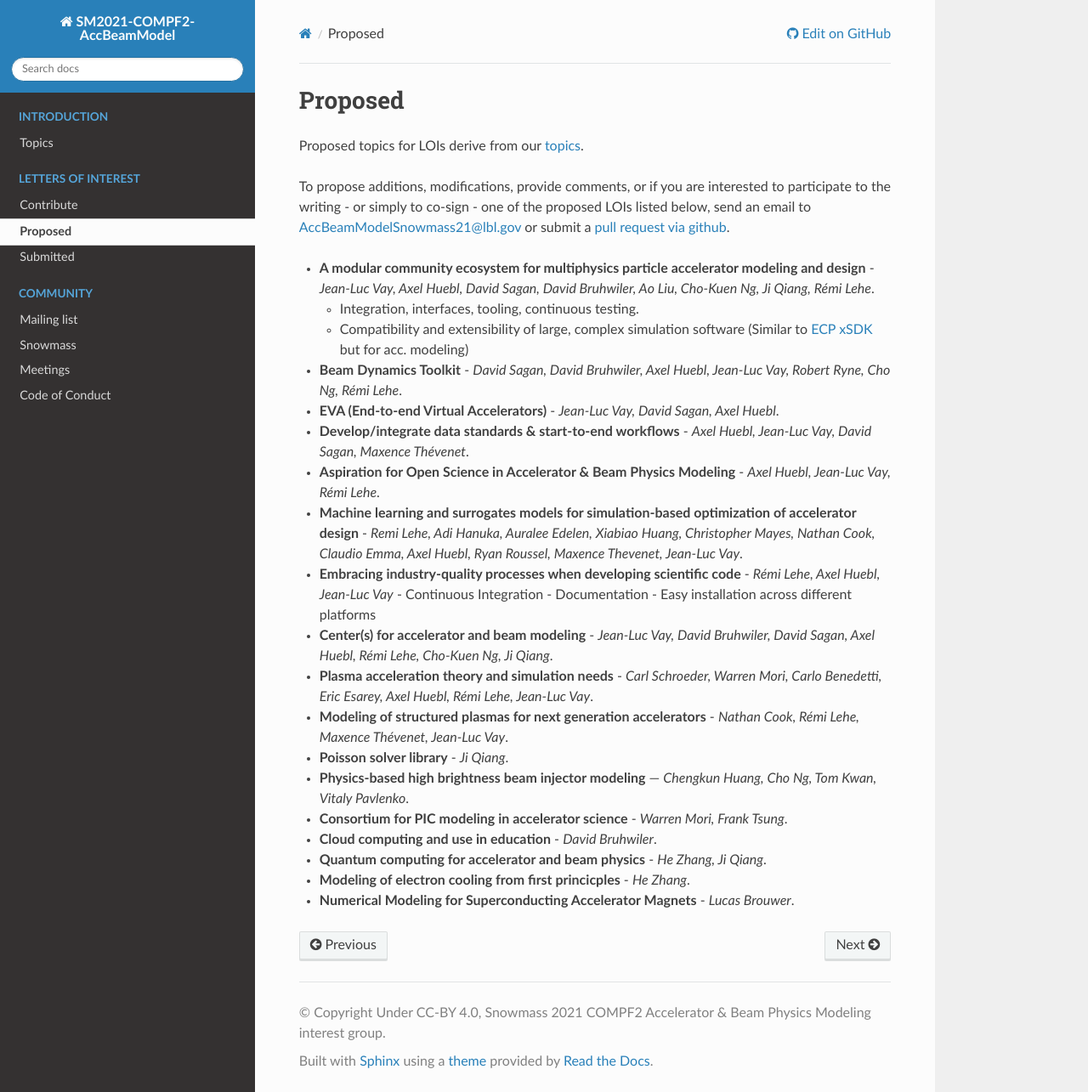
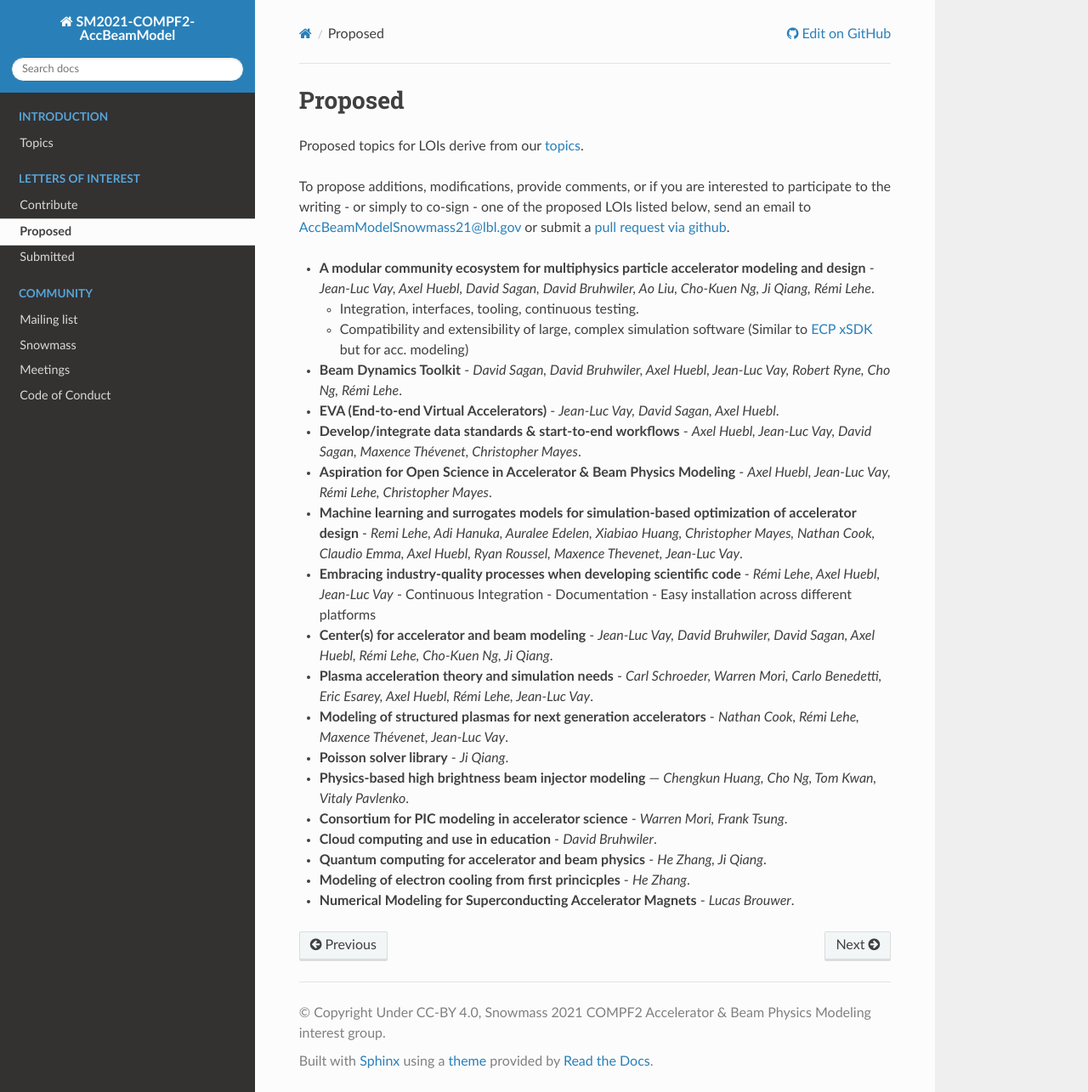
Before and after one commit to snowmass-compf2-accbeammodel/snowmass-compf2-accbeammodel.github.io, a Sphinx documentation site: the page built from docs/source/loi/proposed.rst, in a window 1280 px wide and 1285 px high. Shown: the whole window at 85% size. Built offline with Sphinx 7.4.7 and the Read the Docs theme 2.0.0, drawn with Linux system fonts in a browser that asks for light colours.

```diff
--- a/docs/source/loi/proposed.rst
+++ b/docs/source/loi/proposed.rst
@@ -14,8 +14,8 @@ To propose additions, modifications, provide comments, or if you are interested
   - Compatibility and extensibility of large, complex simulation software (Similar to `ECP xSDK <http://xsdk.info>`_ but for acc. modeling)
 - **Beam Dynamics Toolkit** - *David Sagan, David Bruhwiler, Axel Huebl, Jean-Luc Vay, Robert Ryne, Cho Ng, Rémi Lehe*.
 - **EVA (End-to-end Virtual Accelerators)** - *Jean-Luc Vay, David Sagan, Axel Huebl*.
-- **Develop/integrate data standards & start-to-end workflows** - *Axel Huebl, Jean-Luc Vay, David Sagan, Maxence Thévenet*.
-- **Aspiration for Open Science in Accelerator & Beam Physics Modeling** - *Axel Huebl, Jean-Luc Vay, Rémi Lehe*.
+- **Develop/integrate data standards & start-to-end workflows** - *Axel Huebl, Jean-Luc Vay, David Sagan, Maxence Thévenet, Christopher Mayes*.
+- **Aspiration for Open Science in Accelerator & Beam Physics Modeling** - *Axel Huebl, Jean-Luc Vay, Rémi Lehe, Christopher Mayes*.
 - **Machine learning and surrogates models for simulation-based optimization of accelerator design** - *Remi Lehe, Adi Hanuka, Auralee Edelen, Xiabiao Huang, Christopher Mayes, Nathan Cook, Claudio Emma, Axel Huebl, Ryan Roussel, Maxence Thevenet, Jean-Luc Vay*.
 - **Embracing industry-quality processes when developing scientific code** - *Rémi Lehe, Axel Huebl, Jean-Luc Vay*
   - Continuous Integration
```
